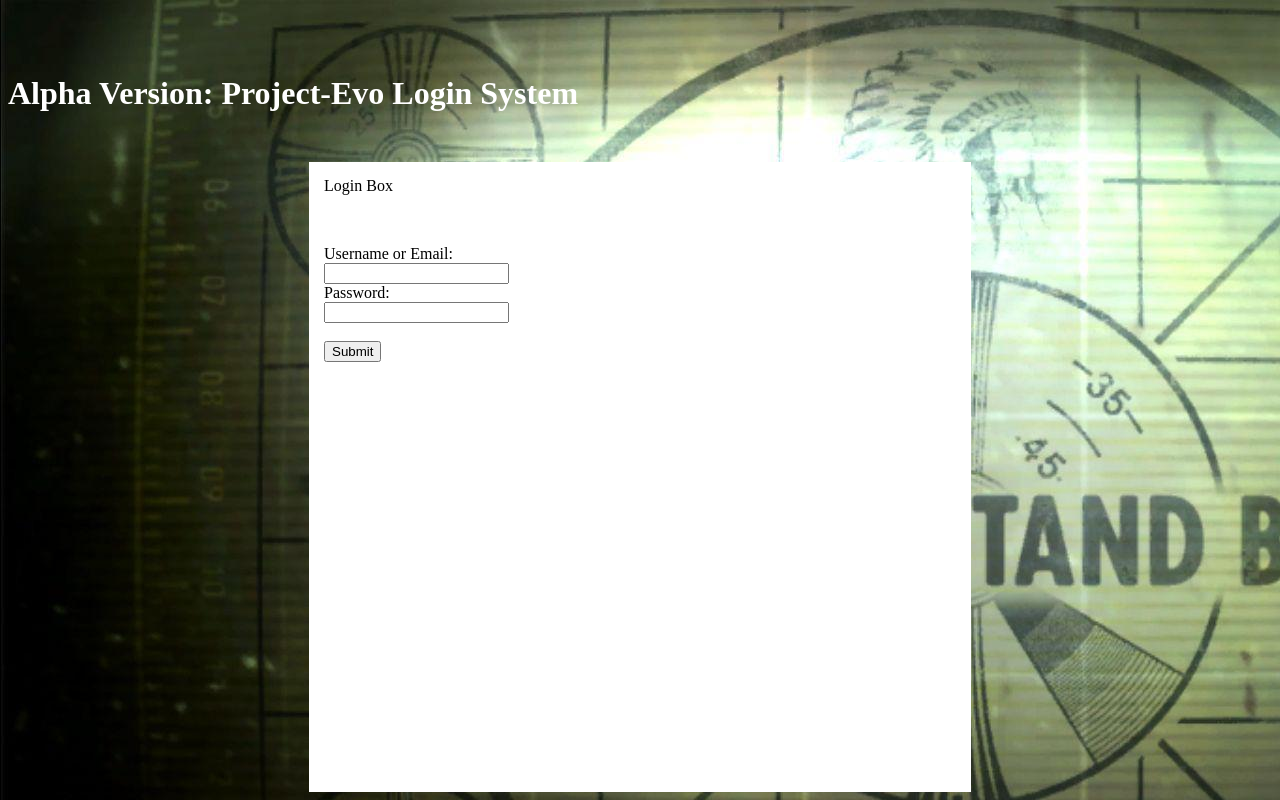
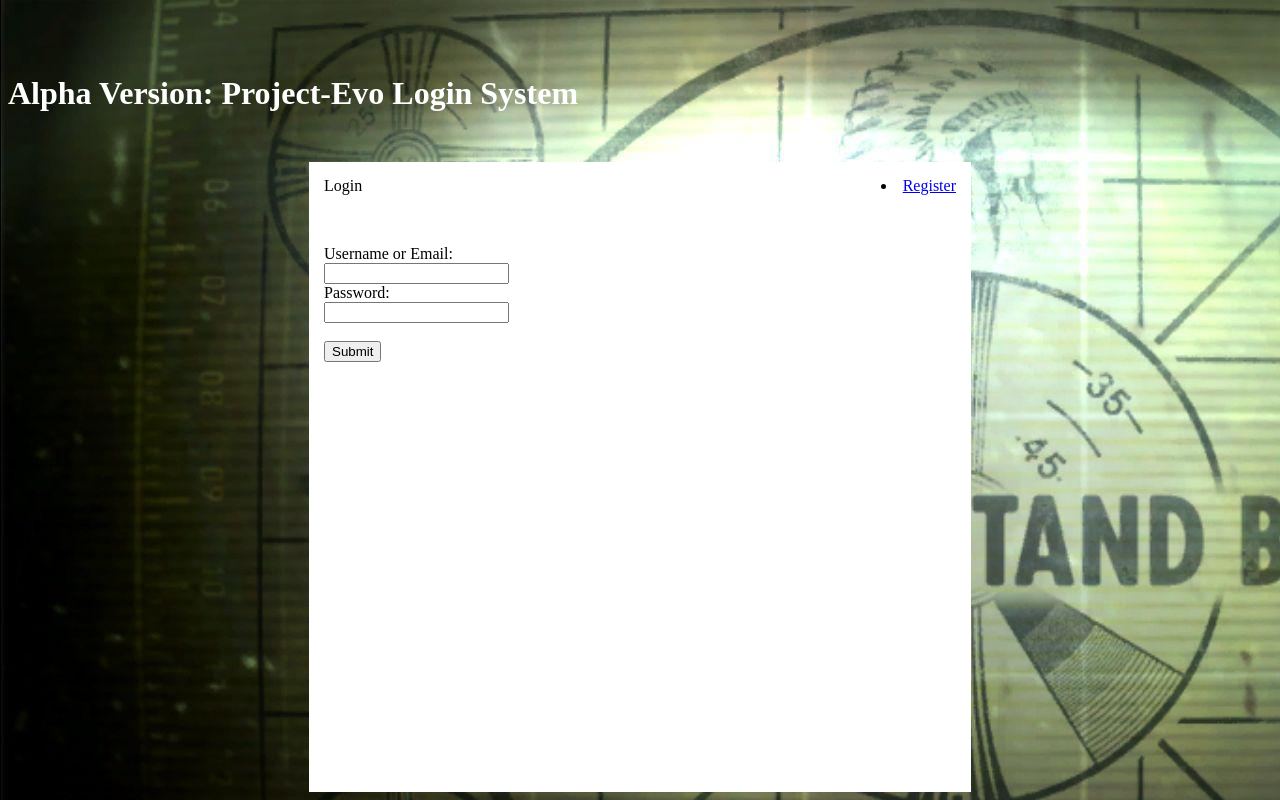
Before and after one commit to EvanMoeller/Project-Evo, a Flask app: page /login in a window 1280 px wide. Run offline with Flask 2, Linux system fonts and the light colour scheme.

Commit message:
More initial stuff

```diff
--- a/src/server.py
+++ b/src/server.py
@@ -12,6 +12,11 @@ def main():
 def login():
     return render_template('login.html')
 
+#registration system
+@app.route("/register")
+def register():
+    return render_template('register.html')
+
 #user home page
 @app.route("/home")
 def home():
--- a/src/templates/login.html
+++ b/src/templates/login.html
@@ -8,7 +8,8 @@
     <body>
         <h1>Alpha Version: Project-Evo Login System</h1>
         <div>
-            Login Box
+            Login
+            <li style="float:right"><a href="{{ url_for('register') }}">Register</a></li>
             <form action="#loginSystem.php">
                 Username or Email:<br>
                 <input type="text" name="username"><br>
```
